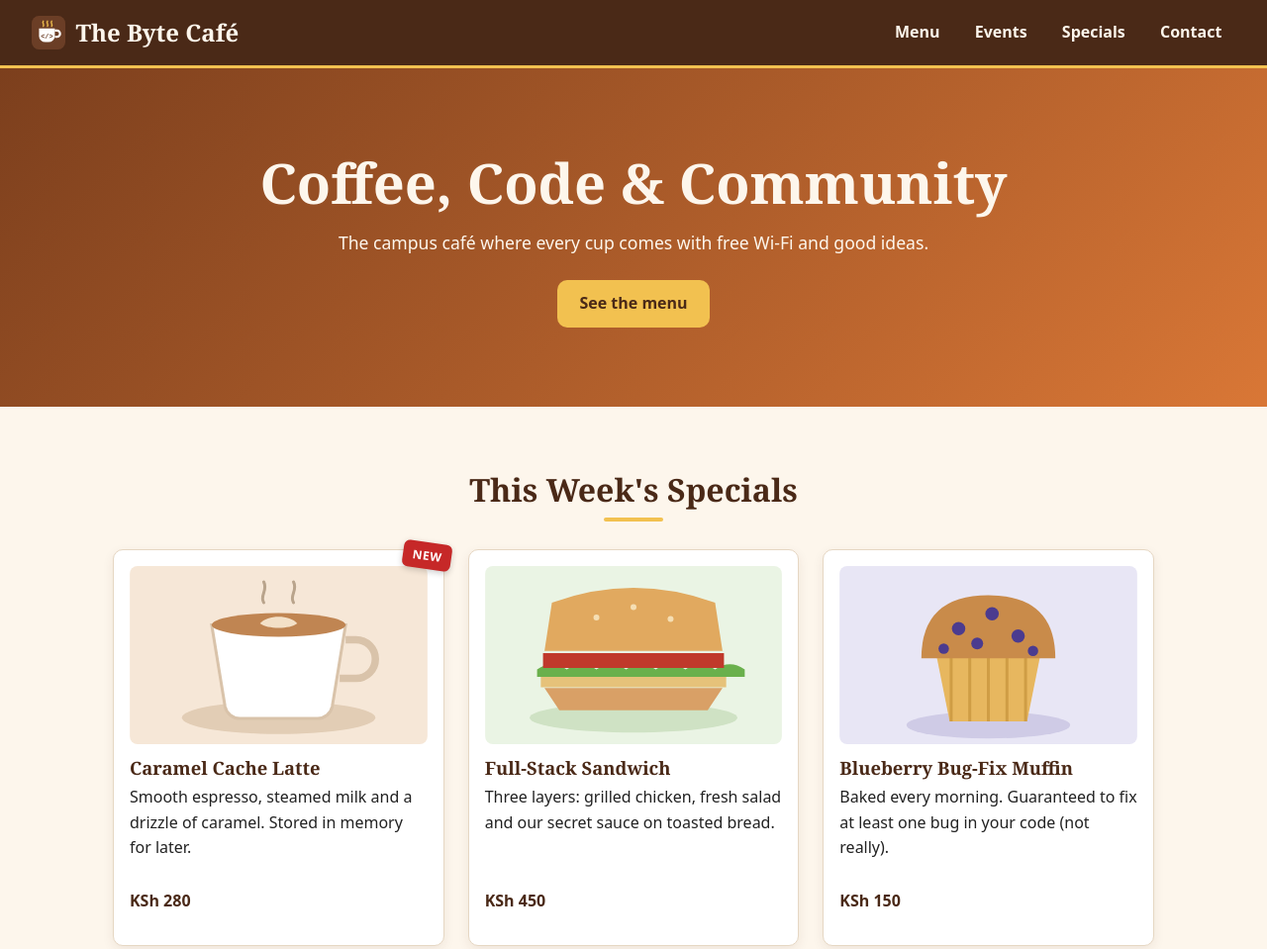
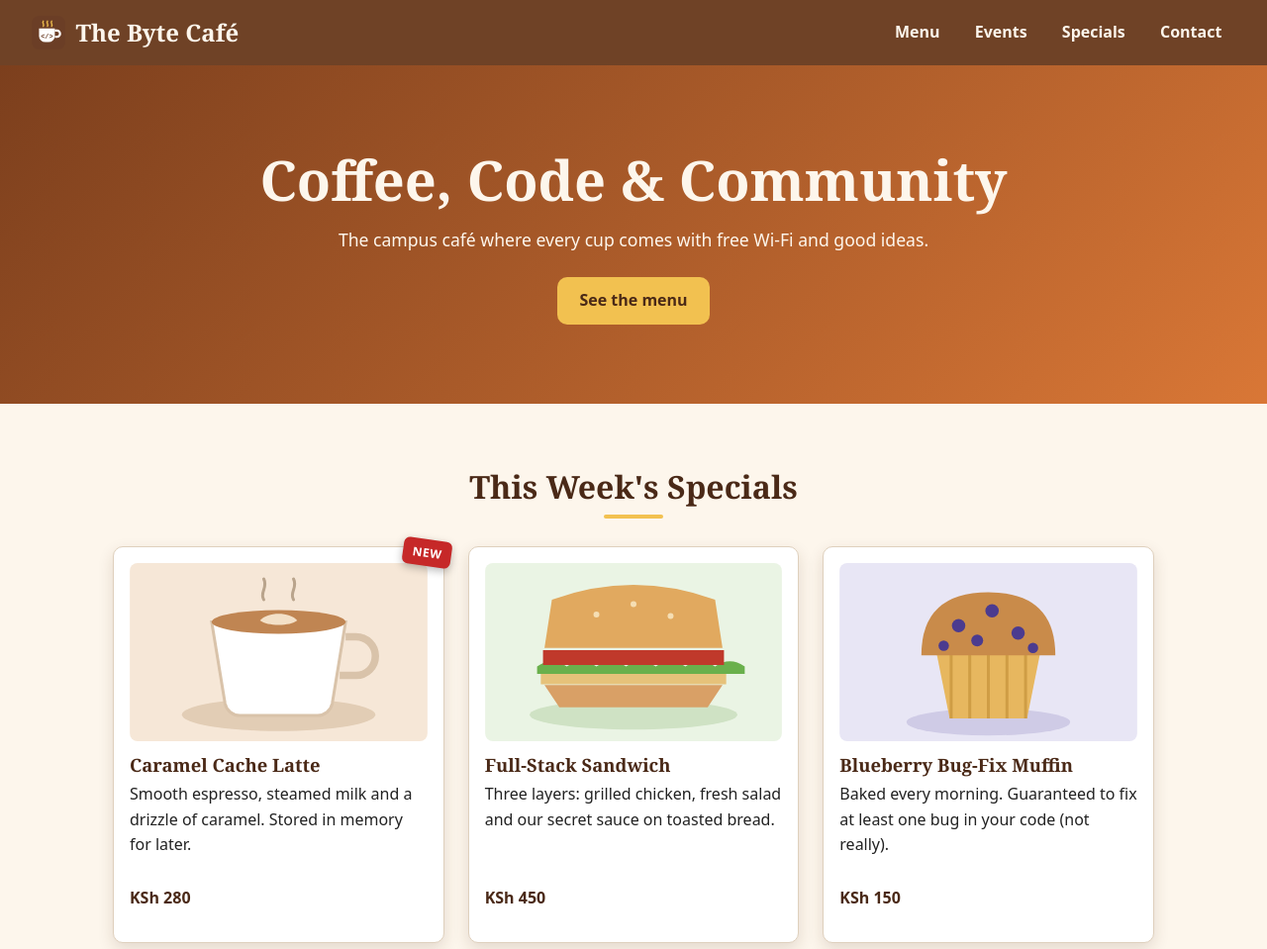
Before and after one commit to sandejohnsimba1-hub/ByteCafe-sande, a plain HTML site: page index.html in a window 1280 px wide. Shown: the top 959 px of the page at 99% size. Drawn offline with Linux system fonts and the light colour scheme.

Commit message:
Soften header tone and card shadow to match reference

```diff
--- a/css/style.css
+++ b/css/style.css
@@ -93,9 +93,9 @@ img {
   flex-wrap: wrap;
   gap: 1rem;
   padding: 0.85rem 2rem;
-  background-color: var(--brown-dark);
+  background-color: #6f4226;
   color: #fdf6ec;
-  border-bottom: 3px solid var(--gold);
+  border-bottom: none;
 }
 
 a.logo,
@@ -221,8 +221,8 @@ main > section:not(.hero) {
   background-color: #ffffff;
   padding: 1rem;
   border-radius: var(--radius);
-  border: 1px solid #e6d7c3;
-  box-shadow: 0 4px 12px rgba(74, 41, 23, 0.08);
+  border: 1px solid #dfd0bd;
+  box-shadow: 0 6px 16px rgba(74, 41, 23, 0.14);
 }
 
 .card img {
@@ -252,7 +252,7 @@ main > section:not(.hero) {
   text-transform: uppercase;
   letter-spacing: 0.05em;
   transform: rotate(8deg);
-  box-shadow: 0 2px 6px rgba(0, 0, 0, 0.2);
+  box-shadow: 0 3px 8px rgba(0, 0, 0, 0.28);
 }
 
 .event-list {
```
